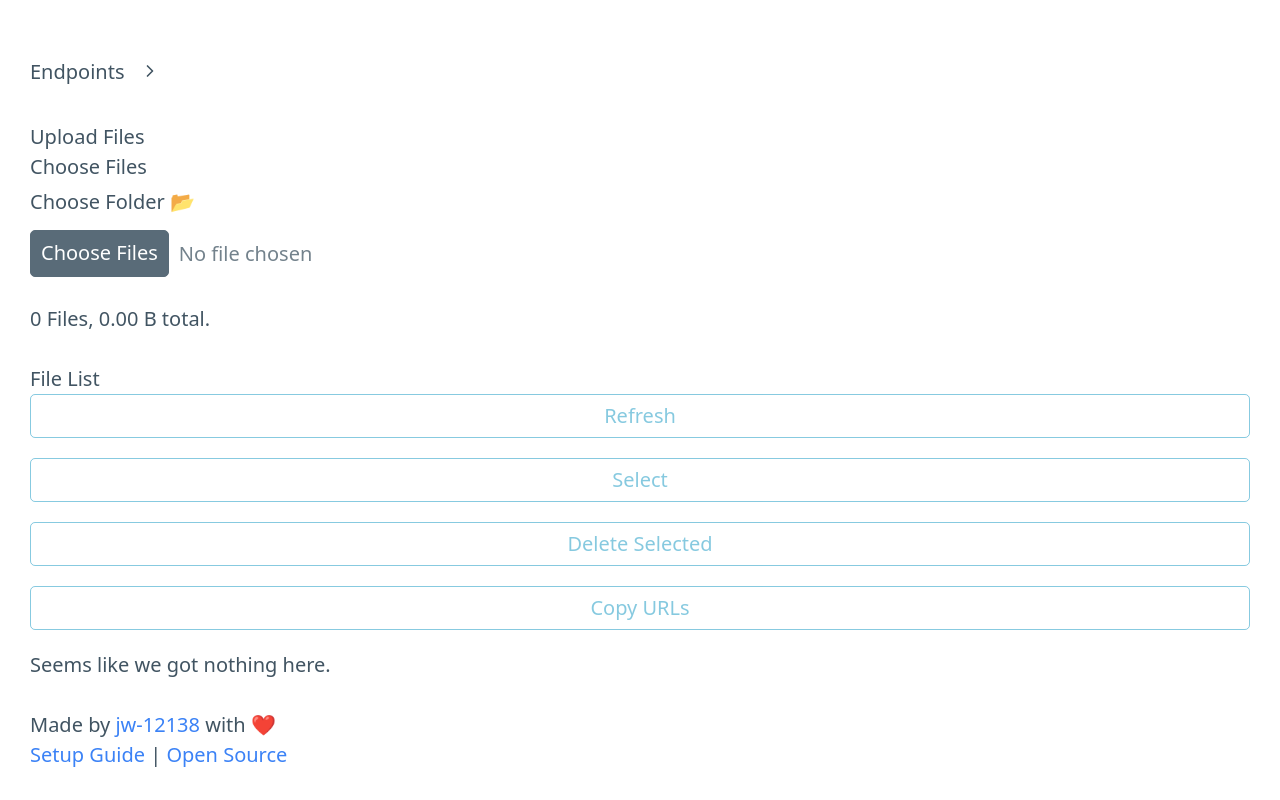
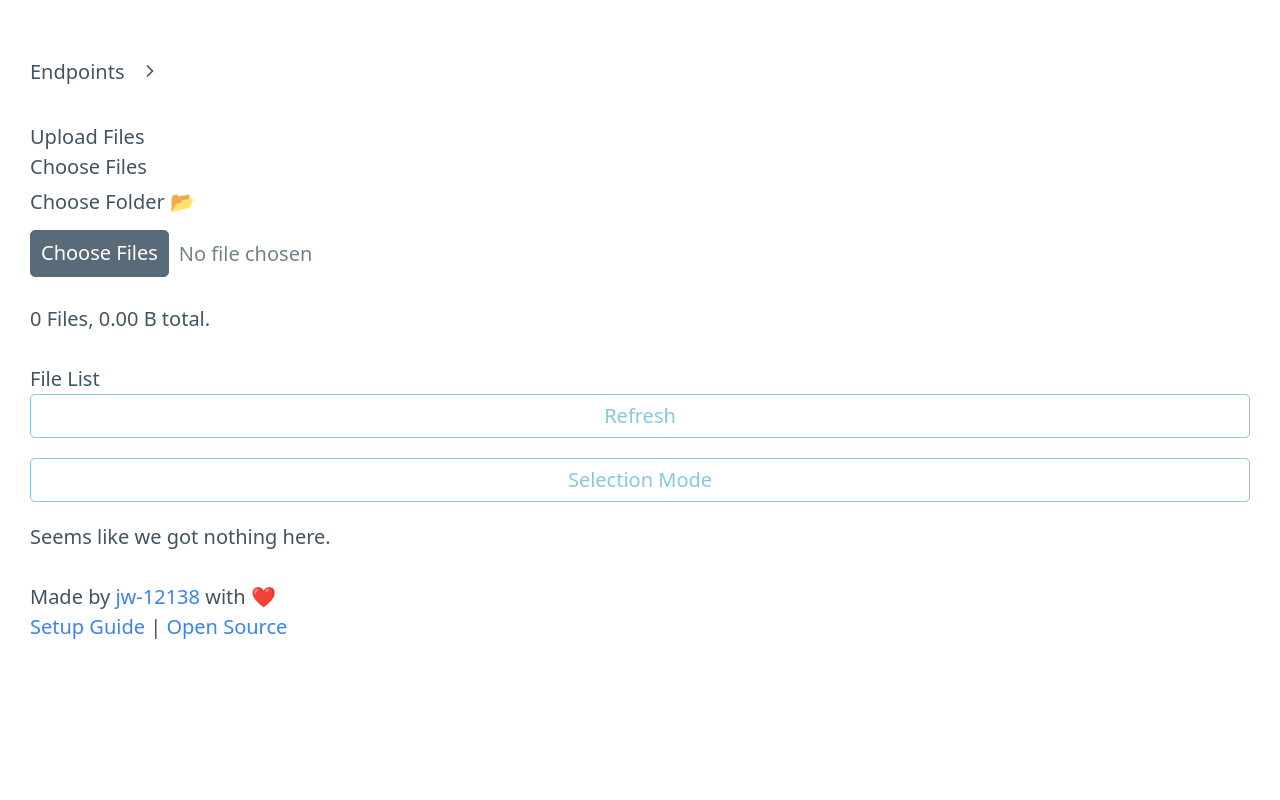
Before and after one commit to jw-12138/r2-uploader, a Vue app: page / in a window 1280 px wide. Shown: the part 331-1131 px from the top of the page. After the commit the page ends 1003 px from the top, so only its background shows below. Built offline with nearby package versions, Linux system fonts and the light colour scheme; a web font is replaced by a local one.

Commit message:
feat: group button with selection mode, optimize style

```diff
--- a/src/components/FileList.vue
+++ b/src/components/FileList.vue
@@ -4,8 +4,9 @@
       <div> File List</div>
     </div>
 
-    <div class="mt-4 mb-4 flex items-center">
+    <div class="mt-4 mb-4 flex items-center flex-wrap space-x-2">
       <button
+        v-show="!selectMode"
         class="text-xs inline-block w-auto outline mb-0"
         style="padding: 0.3rem 0.5rem"
         @click="loadData"
@@ -14,28 +15,31 @@
       >Refresh
       </button>
       <button
-        class="text-xs inline-block w-auto outline mb-0 ml-2"
+        class="text-xs inline-block w-auto outline mb-0"
         style="padding: 0.3rem 0.5rem"
         @click="toggleSelectMode"
         :disabled="fileList.length === 0"
       >
-        {{ selectMode && fileList.length ? 'Cancel' : 'Select' }}
+        {{ selectMode && fileList.length ? 'Quit Selection Mode' : 'Selection Mode' }}
       </button>
+
+      <div v-show="selectMode" class="w-full flex space-x-2 mt-2">
         <button
           :disabled="selectedFiles.length === 0"
-        class="text-xs inline-block w-auto outline mb-0 ml-2 border-red-500 text-red-500"
+          class="text-xs inline-block w-auto outline mb-0 border-red-500 text-red-500"
           style="padding: 0.3rem 0.5rem"
           @click="deleteSelectedFiles"
         >Delete Selected
         </button>
         <button
           :disabled="selectedFiles.length === 0"
-        class="text-xs inline-block w-auto outline mb-0 ml-2 border-blue-500 text-blue-500"
+          class="text-xs inline-block w-auto outline mb-0 border-blue-500 text-blue-500 dark:border-blue-400 dark:text-blue-400"
           style="padding: 0.3rem 0.5rem"
           @click="copySelectedFileUrls"
         >
-        Copy URLs
+          {{ copyButtonText }}
         </button>
+      </div>
     </div>
 
     <div>
@@ -292,10 +296,7 @@ function updateSelectedFiles(file, folder) {
   if (folder !== undefined && !mouseOnSelectionCheckbox.value) {
     let files = dirMap.value[folder]
     let isAllSelected = files.every((item) => item.selected)
-    console.log('isAllSelected', isAllSelected)
-    console.log('document.getElementById(folder)', document.getElementById(folder))
     document.getElementById(folder).checked = isAllSelected
-    console.log('document.getElementById(folder).checked', document.getElementById(folder).checked)
   }
 }
 
@@ -343,22 +344,30 @@ function deleteSelectedFiles() {
   })
 }
 
+const copyButtonText = ref('Copy URLs')
+const copyButtonDisabled = ref(false)
+
 function copySelectedFileUrls() {
   // Access selected files using .value
   const fileUrls = selectedFiles.value.map(file => {
-    const baseUrl = customDomain ? customDomain : endPoint;
-    return baseUrl + file.key;
-  });
+    const baseUrl = customDomain ? customDomain : endPoint
+    return baseUrl + file.key
+  })
 
   // Copy to clipboard
-  const urlString = fileUrls.join('\n');
+  const urlString = fileUrls.join('\n')
   navigator.clipboard.writeText(urlString)
     .then(() => {
-      alert('File URLs copied to clipboard!');
+      copyButtonText.value = 'Copied!'
+      copyButtonDisabled.value = true
+      setTimeout(() => {
+        copyButtonText.value = 'Copy URLs'
+        copyButtonDisabled.value = false
+      }, 2000)
     })
     .catch(err => {
-      console.error('Failed to copy URLs: ', err);
-    });
+      console.error('Failed to copy URLs: ', err)
+    })
 }
 
 
```
Lines whose indentation alone changed are shown as unchanged.
